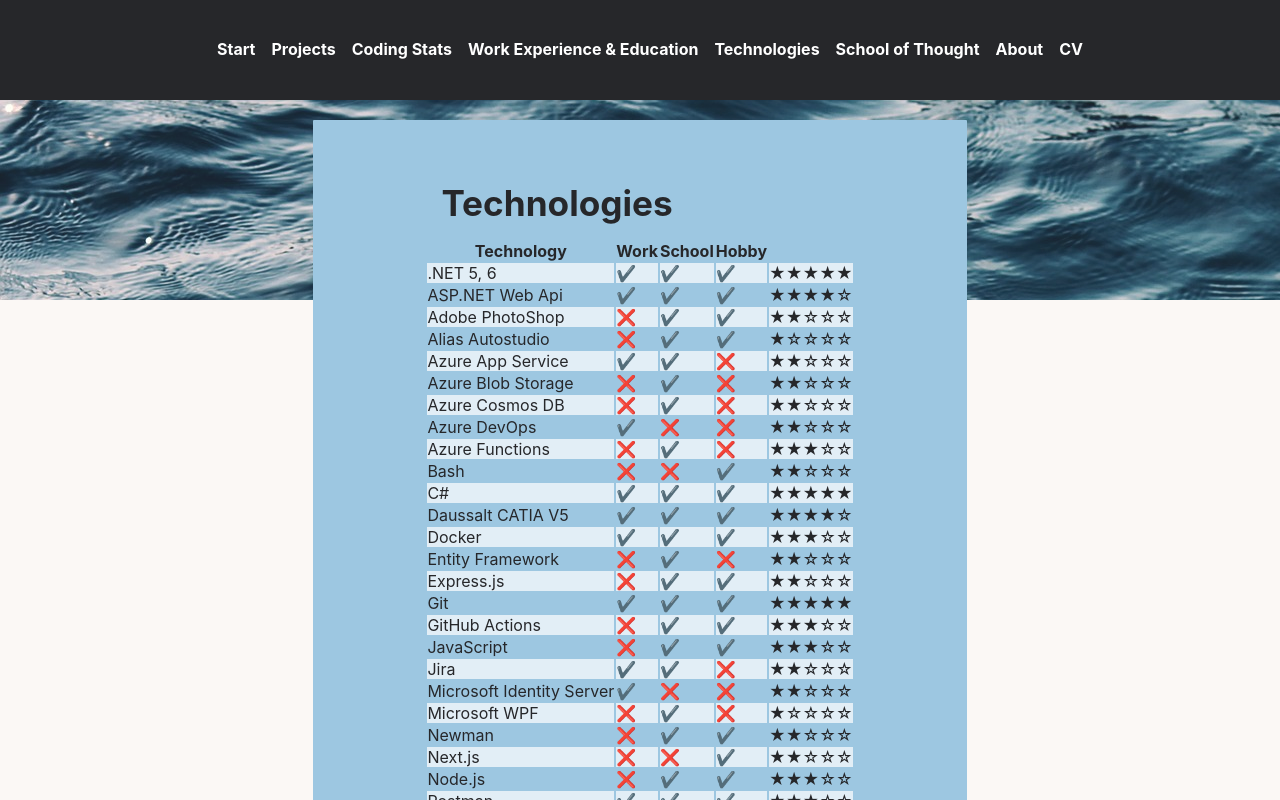
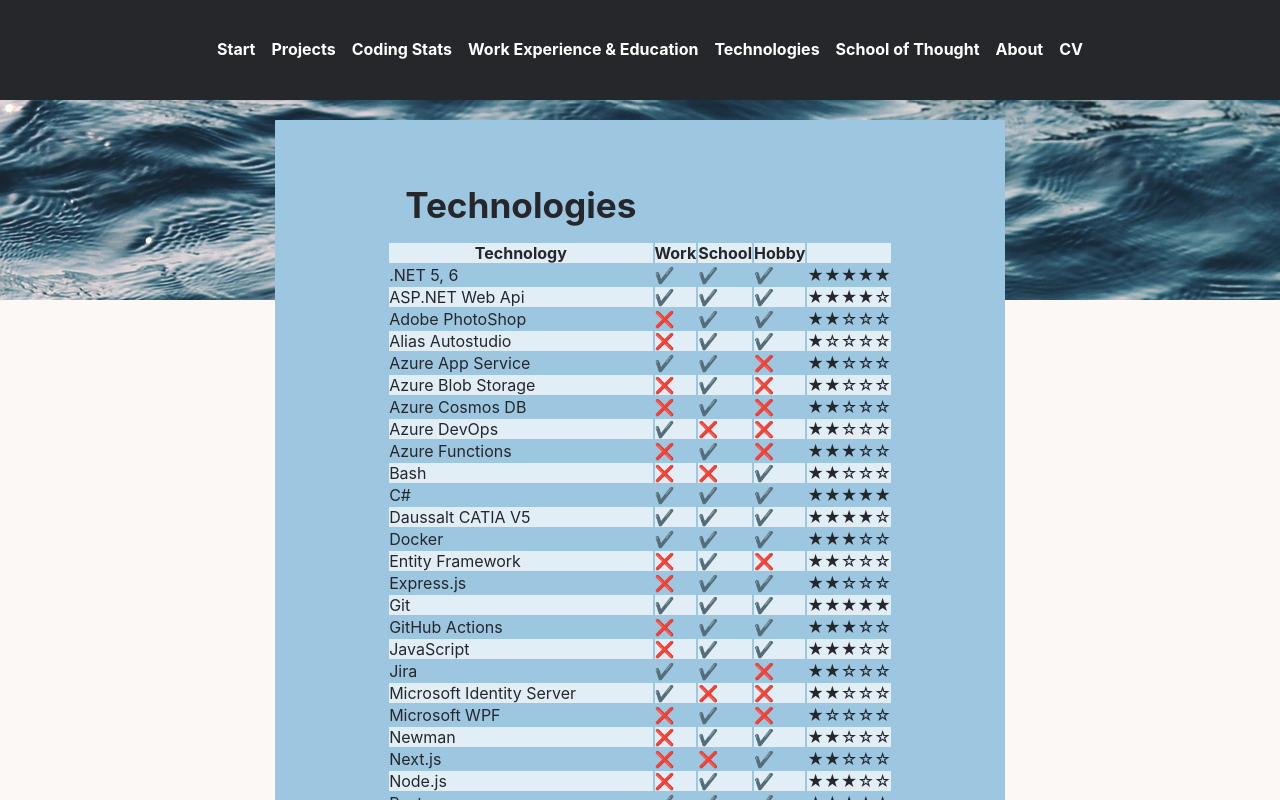
Before and after one commit to RobinAxelsson/personal-jam, a Next.js app: page /tech in a window 1280 px wide. Shown: the top 800 px of the page. Built offline with nearby package versions, Linux system fonts and the light colour scheme.

Commit message:
extracted tech table

```diff
--- /dev/null
+++ b/components/tech-table.css
@@ -0,0 +1,5 @@
+.tech-table__row:nth-child(even) {
+  background-color: hsla(0, 0%, 100%, 0.7);
+  border-color: hsla(0, 0%, 100%, 0.7);
+  border-style: solid;
+}
--- /dev/null
+++ b/components/tech-table.jsx
@@ -0,0 +1,51 @@
+export default function TechTable({ technologies }) {
+  const { headers, rows } = technologies;
+  return (
+    <table className="tech-table">
+      <h2 className="tech-table__header">Technologies</h2>
+
+      {
+        <tr
+          className="tech-table__row tech-table__row--header"
+          key={headers.technology}
+        >
+          <th className="tech-table__cell" key="technology">
+            {headers.technology}
+          </th>
+          <th className="tech-table__cell" key="professional">
+            {headers.professional}
+          </th>
+          <th className="tech-table__cell" key="examined">
+            {headers.examined}
+          </th>
+          <th className="tech-table__cell" key="private">
+            {headers.private}
+          </th>
+          <th className="tech-table__cell" key="grade"></th>
+        </tr>
+      }
+      {rows.map((tech) => (
+        <tr className="tech-table__row" key={tech.technology}>
+          <td className="tech-table__cell" key={tech.technology}>
+            {tech.technology}
+          </td>
+          <td className="tech-table__cell" key="professional">
+            {convertBin(tech.professional)}
+          </td>
+          <td className="tech-table__cell" key="tech.examined">
+            {convertBin(tech.examined)}
+          </td>
+          <td className="tech-table__cell" key="private">
+            {convertBin(tech.private)}
+          </td>
+          <td className="tech-table__cell" key="tech.grade">
+            {convertStars(tech.grade)}
+          </td>
+        </tr>
+      ))}
+    </table>
+  );
+}
+
+const convertBin = (number) => (number == "1" ? "✔️" : "❌");
+const convertStars = (number) => "★".repeat(number) + "☆".repeat(5 - number);
--- a/components/technologies.jsx
+++ /dev/null
@@ -1,31 +0,0 @@
-export default function Technologies({technologies}) {
-const { headers, rows } = technologies;
-  return (
-    <div className="card-general hero-section" key={Technologies}>
-    <div className="hero-section-content">
-            <h2>Technologies</h2>
-            <table className="tech-table">
-            {(
-                <tr key={headers.technology}>
-                      <th key={"technology"}>{headers.technology}</th>
-                      <th key="professional" >{headers.professional}</th>
-                      <th key="examined" >{headers.examined}</th>
-                      <th key="private">{headers.private}</th>
-                      <th key="grade"></th>
-                </tr>)}
-            {rows.map(tech => (
-                <tr key={tech.technology}>
-                      <td key={tech.technology}>{tech.technology}</td>
-                      <td key="professional" >{convertBin(tech.professional)}</td>
-                      <td key="tech.examined" >{convertBin(tech.examined)}</td>
-                      <td key="private">{convertBin(tech.private)}</td>
-                      <td key="tech.grade">{convertStars(tech.grade)}</td>
-                </tr>))}
-            </table>
-      </div>
-      </div>
-  );
-}
-
-const convertBin = (number) => number == '1' ? '✔️' : '❌';
-const convertStars = (number) => '★'.repeat(number) + '☆'.repeat(5 - number);
--- a/pages/_app.js
+++ b/pages/_app.js
@@ -2,6 +2,7 @@ import MainLayout from "../layouts/main-layout";
 import "../styles/globals.css";
 import "../components/mobile-nav.css";
 import "../components/wide-nav.css";
+import "../components/tech-table.css";
 import "../styles/general.sass";
 
 function MyApp({ Component, pageProps }) {
--- a/pages/tech.js
+++ b/pages/tech.js
@@ -1,10 +1,10 @@
 import getTechnologies from "../data-access/technologies-repository";
-import Technologies from "../components/technologies";
+import TechTable from "../components/tech-table";
 
 export async function getStaticProps() {
   return {
     props: {
-      technologies: getTechnologies()
+      technologies: getTechnologies(),
     },
   };
 }
@@ -12,7 +12,9 @@ export async function getStaticProps() {
 export default function ExperiencePage({ technologies }) {
   return (
     <div className="card-collection">
-      <Technologies technologies={technologies} />
+      <div className="card-general hero-section">
+        <TechTable technologies={technologies} />
+      </div>
     </div>
   );
 }
--- a/styles/globals.css
+++ b/styles/globals.css
@@ -107,6 +107,8 @@ a:hover {
   text-decoration: underline;
 }
 
+/* Footer class */
+
 .site-footer {
   color: #fff;
   background-color: var(--clr-font-primary);
@@ -131,7 +133,7 @@ a:hover {
 }
 
 .site-footer__item--title h3 {
- margin: 1px;
+  margin: 1px;
 }
 
 
@@ -189,27 +191,7 @@ a:hover {
   border-style: solid;
 }
 
-/*
-.hero-section-content > *{
-  gap: 5px;
-  line-height: 1.3em;
-}
-
-.tech-table {
-  border-spacing: 5px 0px;
-}
-
-.tech-table tr td {
-  padding: 0.2em;
-}
-*/
-tr:nth-child(even) {
-  background-color: hsla(0, 0%, 100%, 0.7);
-  border-color: hsla(0, 0%, 100%, 0.7);
-  border-style: solid;
-}
-
-header {
+.site-header {
   width: 100%;
   font-weight: bold;
   top: 0;
@@ -221,7 +203,7 @@ header {
 
 
 @media (min-width: 650px) {
-  header {
+  .site-header {
     display: flex;
     align-items: center;
     justify-content: center;
@@ -229,7 +211,7 @@ header {
     padding-inline: 10px;
   }
 
-  footer {
+  .site-footer {
     padding-left: 175px;
   }
 
@@ -247,7 +229,7 @@ header {
     max-width: 700px;
   }
 
-  main {
+  .site-main {
     display: flex;
     justify-content: center;
   }
```
